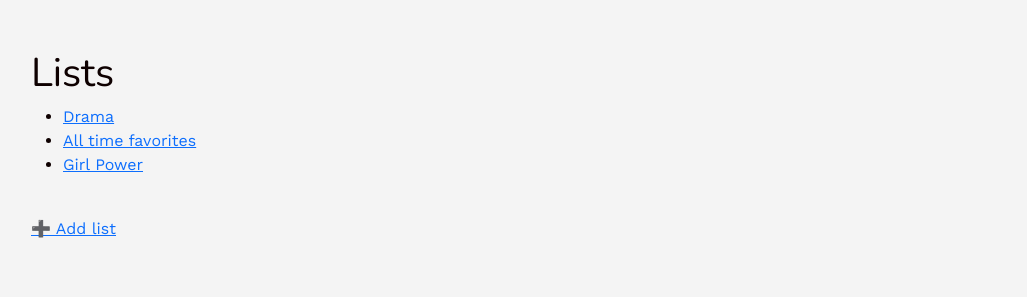
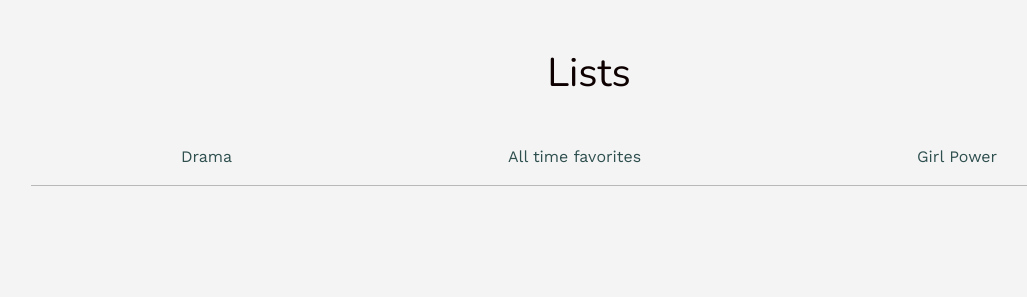
Before and after one commit to st-jverde/rails-watch-list, a Rails app: page / in a window 1280 px wide. Shown: the part 503-800 px from the top of the page, without its empty margins (51-1078 px from the left). Run offline with Rails 7, Linux system fonts and the light colour scheme; data comes from the database, SQL or seed files in the repository; style sheets or scripts are compiled from the project's sources; some libraries are stand-ins or nearby versions.

Commit message:
improved styling index page

```diff
--- a/app/assets/stylesheets/components/_banner.scss
+++ b/app/assets/stylesheets/components/_banner.scss
@@ -9,7 +9,7 @@
 }
 
 .banner-text {
-  padding-left: 15px;
+  padding-left: 25px;
 }
 
 .banner h1 {
--- a/app/assets/stylesheets/components/_index.scss
+++ b/app/assets/stylesheets/components/_index.scss
@@ -4,3 +4,8 @@
 @import "form_legend_clear";
 @import "navbar";
 @import "banner";
+
+a {
+  text-decoration: none;
+  color: darkslategrey;
+}
--- a/app/views/lists/index.html.erb
+++ b/app/views/lists/index.html.erb
@@ -1,20 +1,26 @@
-<div class="banner" style="background-image: ;">
+<div class="banner">
   <div class="container banner-text">
     <h1>My <strong>Movie</strong> Watchlist <strong>App</strong>!</h1>
     <p>List your favourite movies...</p>
-    <a class="btn btn-flat" href="#">Apply now</a>
+    <div class="btn btn-flat">
+      <%= link_to '➕ Add list', new_list_path, class: 'd-block' %>
+    </div>
   </div>
 </div>
 
 <%# <%= image_tag("movie_theater.jpg", %>
       <%# <% width: 400, height: 300, crop: :fill) %>
 
-<h1>Lists</h1>
+<h1 class="text-center mb-5">Lists</h1>
 
-<ul>
-  <% @lists.each do |list| %>
-    <li><%= link_to list.name, list_path(list.id) %></li>
-  <% end %>
-</ul>
-<br>
-<%= link_to '➕ Add list', new_list_path, class: 'd-block' %>
+<div class="container w-100">
+  <div class="row">
+    <div class="col-12 col-lg-6 d-flex justify-content-around w-100">
+      <% @lists.each do |list| %>
+        <%= link_to list.name, list_path(list.id) %>
+      <% end %>
+    </div>
+  </div>
+</div>
+
+<hr>
```
